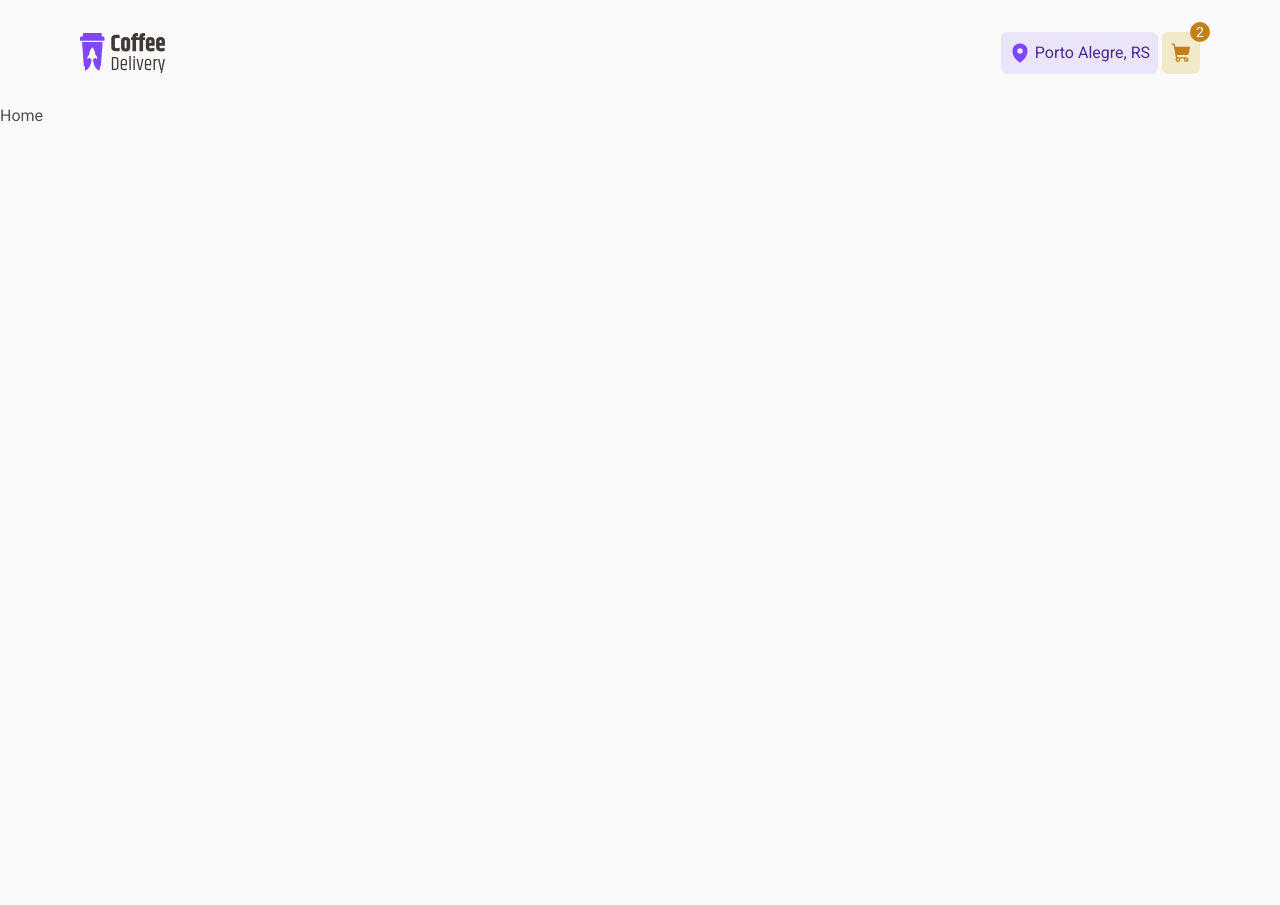
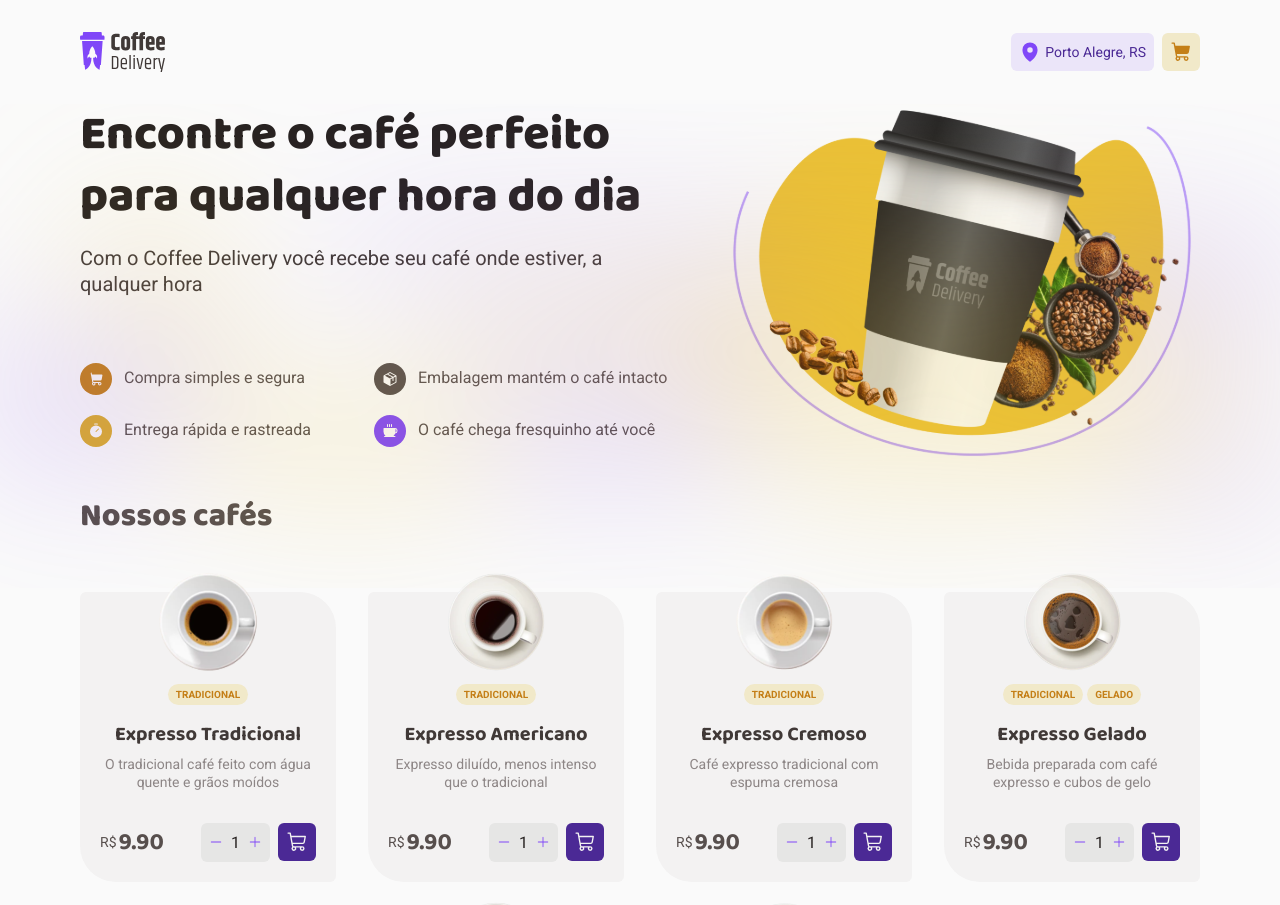
Before and after one commit to renyzeraa/coffee-delivery, a React (Vite) app: page / in a window 1280 px wide. Shown: the top 905 px of the page. Before the commit the page ends 800 px from the top, so only its background shows below. Built offline with nearby package versions, Linux system fonts and the light colour scheme.

Commit message:
feat: home page

```diff
--- a/package.json
+++ b/package.json
@@ -10,9 +10,11 @@
     "preview": "vite preview"
   },
   "dependencies": {
+    "@hookform/resolvers": "^5.2.2",
     "@phosphor-icons/react": "^2.1.10",
     "react": "^19.2.0",
     "react-dom": "^19.2.0",
+    "react-hook-form": "^7.66.0",
     "react-router-dom": "^7.9.5",
     "zustand": "^5.0.8"
   },
--- /dev/null
+++ b/src/components/card.tsx
@@ -0,0 +1,89 @@
+import { CheckFatIcon, ShoppingCartIcon } from '@phosphor-icons/react'
+import { useEffect, useState } from 'react'
+import { QuantityInput } from './quantity-input'
+import type { Coffee } from '../@types/coffee'
+import { useShallow } from 'zustand/shallow'
+import { useCartStore } from '../store/cart'
+
+export function Card({ coffee }: { coffee: Coffee }) {
+    const [quantity, setQuantity] = useState(1)
+    const [isItemAdded, setIsItemAdded] = useState(false)
+    const { addItem } = useCartStore(useShallow((state) => ({
+        addItem: state.addItem
+    })))
+
+    function incrementQuantity() {
+        setQuantity((state) => state + 1)
+    }
+
+    function decrementQuantity() {
+        if (quantity > 1) {
+            setQuantity((state) => state - 1)
+        }
+    }
+
+    function handleAddItem() {
+        addItem({ id: coffee.id, quantity })
+        setIsItemAdded(true)
+        setQuantity(1)
+    }
+
+    useEffect(() => {
+        let timeout: number
+
+        if (isItemAdded) {
+            timeout = setTimeout(() => {
+                setIsItemAdded(false)
+            }, 1000)
+        }
+
+        return () => {
+            if (timeout) {
+                clearTimeout(timeout)
+            }
+        }
+    }, [isItemAdded])
+
+    return (
+        <div className='bg-base-card pb-5 px-5 rounded-tr-[36px] rounded-bl-[36px] rounded-tl-md rounded-br-md flex flex-col text-center' title={coffee.title}>
+            <img className='-mt-5 max-w-[120px] max-h-[120px] self-center' src={coffee.image} alt={coffee.title} />
+
+            <div className='mt-3 flex items-center self-center gap-1'>
+                {coffee.tags.map((tag) => (
+                    <span className='py-1 px-2 rounded-[100px] bg-yellow-light text-yellow-dark uppercase text-tag font-bold' key={tag}>{tag}</span>
+                ))}
+            </div>
+
+            <h3 className='mt-4 text-base-subtitle font-baloo-2 font-bold text-titleS'>{coffee.title}</h3>
+
+            <span className='mt-2 w-full text-base-label text-textS'>{coffee.description}</span>
+
+            <div className='flex justify-between items-center mt-8'>
+                <div className='flex items-center gap-0.5'>
+                    <span className='text-textS text-base-text'>R$</span>
+                    <span className='text-titleM font-bold font-baloo-2 text-base-text'>{coffee.price.toFixed(2)}</span>
+                </div>
+
+                <div className='flex items-center gap-2 group' data-item-added={isItemAdded}>
+                    <QuantityInput
+                        quantity={quantity}
+                        incrementQuantity={incrementQuantity}
+                        decrementQuantity={decrementQuantity}
+                    />
+
+                    <button className='bg-purple-dark group-data-[data-item-added="true"]:bg-yellow-dark transition-colors rounded-md p-2 flex group-data-[data-item-added="true"]:hover:bg-yellow hover:bg-purple' disabled={isItemAdded} onClick={handleAddItem}>
+                        {isItemAdded ? (
+                            <CheckFatIcon
+                                weight="fill"
+                                size={22}
+                                className='text-base-card'
+                            />
+                        ) : (
+                            <ShoppingCartIcon size={22} className='text-base-card' />
+                        )}
+                    </button>
+                </div>
+            </div>
+        </div>
+    )
+}
--- a/src/components/header.tsx
+++ b/src/components/header.tsx
@@ -1,8 +1,12 @@
 import { MapPinIcon, ShoppingCartIcon } from "@phosphor-icons/react";
 import { Link } from "react-router-dom";
+import { useCartStore } from "../store/cart";
+import { useShallow } from "zustand/shallow";
 
 export function Header() {
-    const cart = [2, 1]
+    const { items } = useCartStore(useShallow((state) => ({
+        items: state.items
+    })))
 
     return (
         <header className="max-w-[1160px] py-8 px-5 mx-auto flex justify-between items-center">
@@ -10,15 +14,15 @@ export function Header() {
                 <img src="/logo.svg" alt="Coffee Delivery" />
             </Link>
 
-            <aside className="flex gap-1">
-                <div className="flex items-center gap-1 bg-purple-light py-2.5 px-2 rounded-md">
+            <aside className="flex gap-2">
+                <div className="flex items-center gap-1 bg-purple-light p-2 rounded-md">
                     <MapPinIcon className="text-purple" size={22} weight="fill" />
-                    <span className="text-purple-dark">Porto Alegre, RS</span>
+                    <span className="text-purple-dark text-sm">Porto Alegre, RS</span>
                 </div>
 
-                <Link className="flex items-center bg-yellow-light text-yellow-dark p-2 rounded-md relative data-[aria-disabled='true']:pointer-events-none" to={`cart`} aria-disabled={cart.length === 0}>
+                <Link className="flex items-center bg-yellow-light text-yellow-dark p-2 rounded-md relative data-[aria-disabled='true']:pointer-events-none" to={`cart`} aria-disabled={items.length === 0}>
                     <ShoppingCartIcon size={22} weight="fill" />
-                    {cart.length > 0 ? <span className="text-textS font-roboto text-white bg-yellow-dark rounded-full size-5 flex items-center justify-center absolute top-0 right-0 translate-x-1/2 -translate-y-1/2">{cart.length}</span> : null}
+                    {items.length > 0 ? <span className="text-textS font-roboto text-white bg-yellow-dark rounded-full size-5 flex items-center justify-center absolute top-0 right-0 translate-x-1/2 -translate-y-1/2">{items.length}</span> : null}
                 </Link>
             </aside>
         </header>
--- /dev/null
+++ b/src/components/quantity-input.tsx
@@ -0,0 +1,25 @@
+import { MinusIcon, PlusIcon } from '@phosphor-icons/react'
+
+type Props = {
+    quantity: number
+    incrementQuantity: () => void
+    decrementQuantity: () => void
+}
+
+export function QuantityInput({
+    quantity,
+    incrementQuantity,
+    decrementQuantity,
+}: Props) {
+    return (
+        <div className='p-2 bg-base-button rounded-md flex gap-2 items-center'>
+            <button className='bg-transparent flex items-center' onClick={decrementQuantity}>
+                <MinusIcon className='text-purple transition-all hover:text-purple-dark' size={14} />
+            </button>
+            <span className='pt-0.5 text-base-title'>{quantity}</span>
+            <button className='bg-transparent flex items-center' onClick={incrementQuantity}>
+                <PlusIcon className='text-purple transition-all hover:text-purple-dark' size={14} />
+            </button>
+        </div>
+    )
+}
--- a/src/pages/home.tsx
+++ b/src/pages/home.tsx
@@ -1,5 +1,87 @@
+import { CoffeeIcon, PackageIcon, ShoppingCartIcon, TimerIcon } from '@phosphor-icons/react'
+
+import { Card } from '../components/card'
+import { useEffect, useState } from 'react'
+import type { Coffee, Root } from '../@types/coffee'
+
 export function Home() {
+    const [coffees, setCoffees] = useState<Coffee[]>([])
+
+    useEffect(() => {
+        fetch('/data.json')
+            .then(response => response.json())
+            .then((data: Root) => setCoffees(data.coffees))
+            .catch(() => setCoffees([]))
+    }, [])
+
     return (
-        <h1>Home</h1>
+        <div>
+            <section className='relative'>
+                <div className='max-w-[1160px] py-[92] px-5 mx-auto flex gap-[56px] items-start justify-between'>
+                    <div className='flex flex-col gap-[66px]'>
+                        <div className='flex flex-col gap-4'>
+                            <h1 className='text-titleXL font-extrabold font-baloo-2 text-base-title'>Encontre o café perfeito para qualquer hora do dia</h1>
+
+                            <span className='text-textL text-base-subtitle'>
+                                Com o Coffee Delivery você recebe seu café onde estiver, a
+                                qualquer hora
+                            </span>
+                        </div>
+
+                        <div className='grid grid-cols-2 gap-y-5'>
+                            <div className='flex items-center gap-3'>
+                                <ShoppingCartIcon
+                                    size={32}
+                                    weight="fill"
+                                    className='text-background bg-yellow-dark p-2 rounded-full'
+                                />
+                                <span>Compra simples e segura</span>
+                            </div>
+
+                            <div className='flex items-center gap-3'>
+                                <PackageIcon
+                                    size={32}
+                                    weight="fill"
+                                    className='text-background bg-base-text p-2 rounded-full'
+                                />
+                                <span>Embalagem mantém o café intacto</span>
+                            </div>
+
+                            <div className='flex items-center gap-3'>
+                                <TimerIcon
+                                    size={32}
+                                    weight="fill"
+                                    className='text-background bg-yellow p-2 rounded-full'
+                                />
+                                <span>Entrega rápida e rastreada</span>
+                            </div>
+
+                            <div className='flex items-center gap-3'>
+                                <CoffeeIcon
+                                    size={32}
+                                    weight="fill"
+                                    className='text-background bg-purple p-2 rounded-full'
+                                />
+                                <span>O café chega fresquinho até você</span>
+                            </div>
+                        </div>
+                    </div>
+
+                    <img src="/images/hero.svg" alt="Café do Coffee Delivery" />
+                </div>
+
+                <img src="/images/hero-bg.svg" id="hero-bg" className='absolute top-0 left-0 max-h-[544px] w-screen object-cover' alt="" />
+            </section>
+
+            <section className='max-w-[1160px] pt-8 px-5 pb-[150px] mx-auto flex flex-col gap-[54px]'>
+                <h2 className='text-titleL font-baloo-2 font-extrabold'>Nossos cafés</h2>
+
+                <div className='grid grid-cols-4 gap-y-10 gap-x-8'>
+                    {coffees.map((coffee) => (
+                        <Card key={coffee.id} coffee={coffee} />
+                    ))}
+                </div>
+            </section>
+        </div>
     )
 }
--- a/src/store/cart.ts
+++ b/src/store/cart.ts
@@ -0,0 +1,14 @@
+import { create } from "zustand";
+
+interface CartStore {
+    items: { id: string; quantity: number }[]
+    addItem: (item: { id: string; quantity: number }) => void
+}
+
+export const useCartStore = create<CartStore>((set) => ({
+    items: [],
+
+    addItem: (item) => set((state) => ({
+        items: [...state.items, item]
+    }))
+}))
--- a/src/styles/index.css
+++ b/src/styles/index.css
@@ -1,12 +1,6 @@
 @tailwind base;
 @tailwind components;
 @tailwind utilities;
-
-* {
-    margin: 0;
-    padding: 0;
-    box-sizing: border-box;
-}
 
 @layer base {
     body {
--- a/tailwind.config.js
+++ b/tailwind.config.js
@@ -29,7 +29,6 @@ export default {
       fontFamily: {
         'baloo-2': ['"Baloo 2"', 'sans-serif'],
         'roboto': ['Roboto', 'sans-serif'],
-      }
       },
       fontSize: {
         'titleXL': ['3rem', '130%'],
@@ -46,5 +45,6 @@ export default {
         'buttonM': ['0.75rem', '130%'],
       }
     },
+  },
   plugins: [],
 }
```
Also changed, not shown: src/@types/coffee.d.ts (added, +12 -0 lines), src/components/radio.tsx (added, +18 -0 lines), 1 other file (tests, documents, lock files or other folders). Lines whose indentation alone changed are shown as unchanged.
